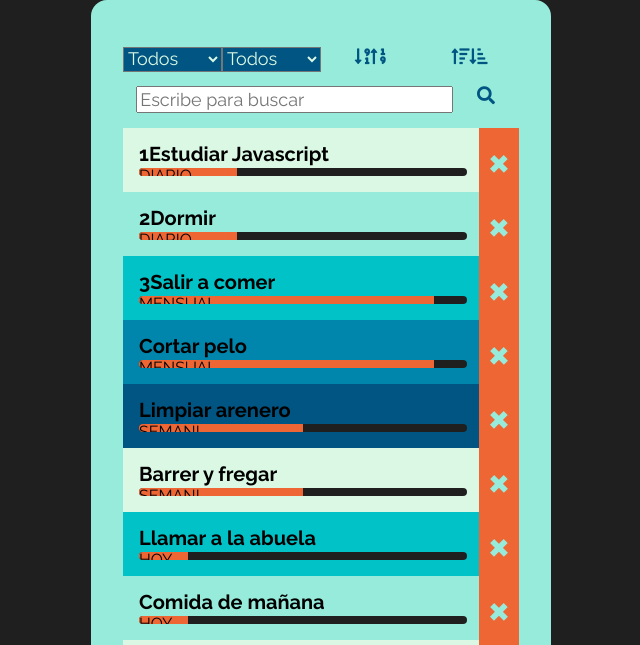
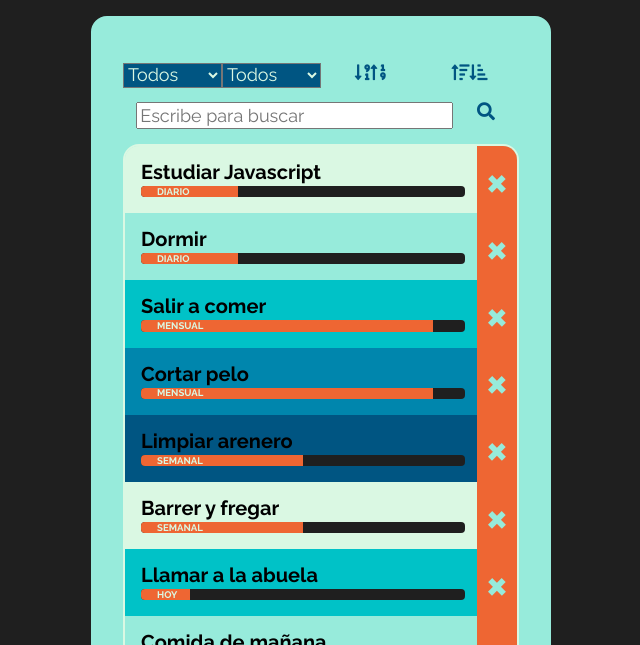
Before and after one commit to angelfullstack/mitodolist, a plain HTML site: page index.html in a window 1280 px wide. Shown: the top 645 px of the page, without its empty margins (319-959 px from the left). Drawn offline with Linux system fonts and the light colour scheme.

Commit message:
algunos cambios más en CSS y corregidas erratas en tasks.js y main.js

```diff
--- a/css/style.css
+++ b/css/style.css
@@ -1,18 +1,15 @@
 /*
-Maquetación básica:
-/Cajas
-/Fuente
-/Iconos
-/prioridad
-/Delete Slide
-/botón crear
-/Scroll
-/active Task
-/animaciones
-
 Si da tiempo
 /más animaciones
 /Lista Eliminados(eliminar eliminados también, of course)
+reparar doble filtro;
+-Estilizar footer
+-estilizar select option. after sobre select
+-añadir titles a los filtros
+-añadir labels a los inputs
+-limpiar código de console.log
+-color
+
 
 
 
@@ -26,6 +23,7 @@ Si da tiempo
     --color3: #daf8e3;
     --color4: #1f1f1f;
     --color5: #005582;
+    --color6: #00c2c7;
 }
 
 * {
@@ -50,7 +48,8 @@ body {
     font-family: 'Raleway', Helvetica, sans-serif;
     height: 100vh;
     overflow: hidden;
-    background:var(--color4);
+    background: var(--color4);
+    padding: 1em;
 }
 
 .wrapper {
@@ -74,12 +73,12 @@ body {
     background: var(--color5);
 }
 
-.newTask h2{
-    text-align:center;
-    font-size:1.125rem;
+.newTask h2 {
+    text-align: center;
+    font-size: 1.125rem;
     font-weight: bold;
-    color:var(--color3);
-    padding-top:1em;
+    color: var(--color3);
+    padding-top: 1em;
 }
 
 .newTask.active {}
@@ -114,13 +113,12 @@ body {
 
 .newTask input[type="submit"] {
     display: block;
-    background:var(--color2);
-    border:2px solid var(--color2);
-    color:var(--color3);
+    background: var(--color2);
+    border: 2px solid var(--color2);
+    color: var(--color3);
     font-weight: bold;
-    padding:.5em;
-    border-radius:.25em;
-
+    padding: .5em;
+    border-radius: .25em;
 }
 
 .newTask .advice {
@@ -181,7 +179,9 @@ body {
     display: none;
 }
 
-.tasks {}
+.tasks {
+    background: var(--color1);
+}
 
 .tasks .endedTasks {
     height: 0;
@@ -190,8 +190,10 @@ body {
 
 .tasks .activeTasks {
     height: 32.5rem;
+    border: 2px solid var(--color3);
+    border-radius: 1rem;
     overflow-y: scroll;
-    background: var(--  color3);
+    background: var(--color3);
     scrollbar-width: none;
     scroll-behavior: smooth;
     transition: height .5s;
@@ -229,7 +231,7 @@ body {
 
 .task .progress {
     width: 90%;
-    height: .5em;
+    height: .7em;
     margin-top: .25em;
     background: var(--color4);
     border-radius: .25em;
@@ -237,8 +239,12 @@ body {
 }
 
 .task .progressBar {
-    height: .5em;
+    height: .7rem;
     background: var(--color2);
+    font-size: .6rem;
+    padding: .05rem 1rem;
+    font-weight: bold;
+    color: var(--color3);
 }
 
 .task .deleteCont {
@@ -268,7 +274,7 @@ footer {
     bottom: 0;
     display: flex;
     padding: 1rem;
-    background:var(--color1);
+    background: var(--color1);
 }
 
 footer>* {
@@ -316,7 +322,7 @@ footer .newTaskBtn {
     font-size: 3rem;
     font-weight: bold;
     padding: .5em;
-    outline:none;
+    outline: none;
 }
 
 footer .legal {}
--- a/js/main.js
+++ b/js/main.js
@@ -101,7 +101,7 @@ function paintTask(pTask) {
             break;
         case 'weekly':
             divProgressBar.style.width = ('50%');
-            divProgressBar.innerText = 'SEMANL';
+            divProgressBar.innerText = 'SEMANAL';
             break;
         case 'monthly':
             divProgressBar.style.width = ('90%');
--- a/js/taks.js
+++ b/js/taks.js
@@ -3,19 +3,19 @@ var taskList = new Array();
 taskList = [
 	{
 		'idTask': 1,
-		'name': '1Estudiar Javascript',
+		'name': 'Estudiar Javascript',
 		'priority': 'lowest',
 		'frequency':'daily'
 	},
 	{
 		'idTask': 2,
-		'name': '2Dormir',
+		'name': 'Dormir',
 		'priority': 'low',
 		'frequency': 'daily'
 	},
 	{
 		'idTask': 3,
-		'name': '3Salir a comer',
+		'name': 'Salir a comer',
 		'priority': 'medium',
 		'frequency': 'monthly'
 	},
```
